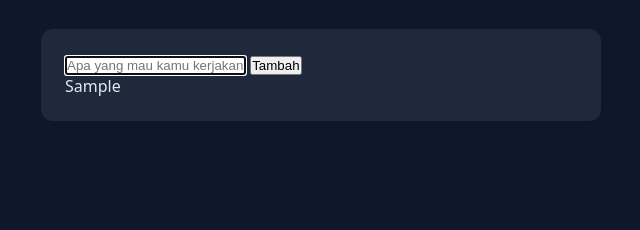
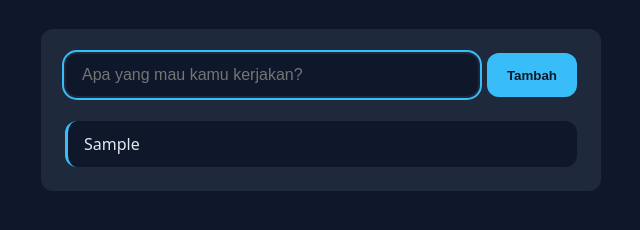
Before and after one commit to rikzaganendra/personal_task_tracker, a plain HTML site: page index.html in a window 1280 px wide. Both pictures are taken after typing "Sample" into the empty fields and a click on the button "Tambah". Shown: the part 108-338 px from the top of the page, without its empty margins (319-959 px from the left). Drawn offline with Linux system fonts and the light colour scheme.

Commit message:
style: style task form and task list items

```diff
--- a/style.css
+++ b/style.css
@@ -61,3 +61,55 @@ body {
     color: var(--color-muted);
     padding: 2rem 0;
 }
+/* ===== Task Form ===== */
+.task-form {
+    display: flex;
+    gap: 0.5rem;
+    margin-bottom: 1.5rem;
+}
+
+.task-form__input {
+    flex: 1;
+    padding: 0.75rem 1rem;
+    background: var(--color-bg);
+    border: 1px solid var(--color-surface);
+    border-radius: var(--radius);
+    color: var(--color-text);
+    font-size: 1rem;
+}
+
+.task-form__input:focus {
+    outline: 2px solid var(--color-accent);
+    outline-offset: 1px;
+}
+
+.task-form__button {
+    padding: 0.75rem 1.25rem;
+    background: var(--color-accent);
+    color: var(--color-bg);
+    border: none;
+    border-radius: var(--radius);
+    font-weight: 600;
+    cursor: pointer;
+    transition: opacity 0.2s ease;
+}
+
+.task-form__button:hover {
+    opacity: 0.85;
+}
+
+/* ===== Task List Items ===== */
+.task-list__item {
+    display: flex;
+    align-items: center;
+    gap: 0.75rem;
+    padding: 0.75rem 1rem;
+    background: var(--color-bg);
+    border-radius: var(--radius);
+    border-left: 3px solid var(--color-accent);
+}
+
+.task-list__text {
+    flex: 1;
+    word-break: break-word;
+}
```
